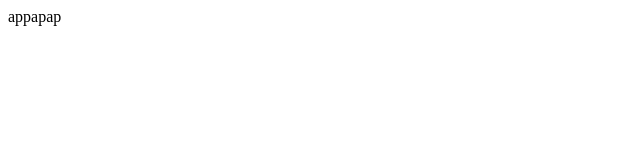
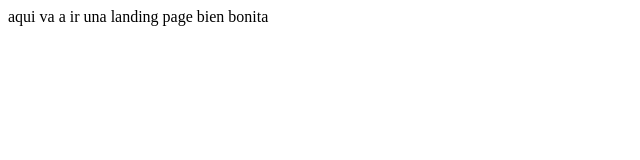
Before and after one commit to Esacoatl/pruebagit, a plain HTML site: page index.html in a window 1280 px wide. Shown: the whole page, without its empty margins (0-640 px from the left). Drawn offline with Linux system fonts and the light colour scheme.

Commit message:
cambio de 5:50 de 21/12/19

```diff
--- a/carpeta1/app.js
+++ b/carpeta1/app.js
@@ -1 +1 @@
-console.log("111");
+console.log("hecho hecho carpeta 1");
--- a/index.html
+++ b/index.html
@@ -9,7 +9,7 @@
 </head>
 
 <body>
-    appapap
+    aqui va a ir una landing page bien bonita
 </body>
 
 </html>
```
Also changed, not shown: login.html (+1 -1 lines), log.txt.
